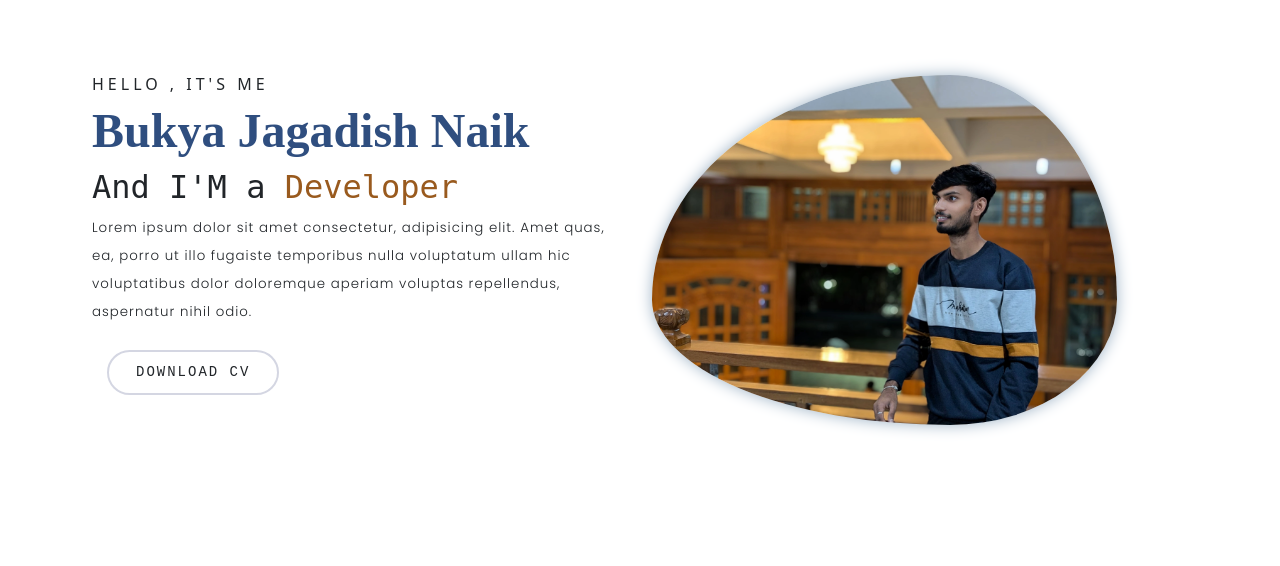
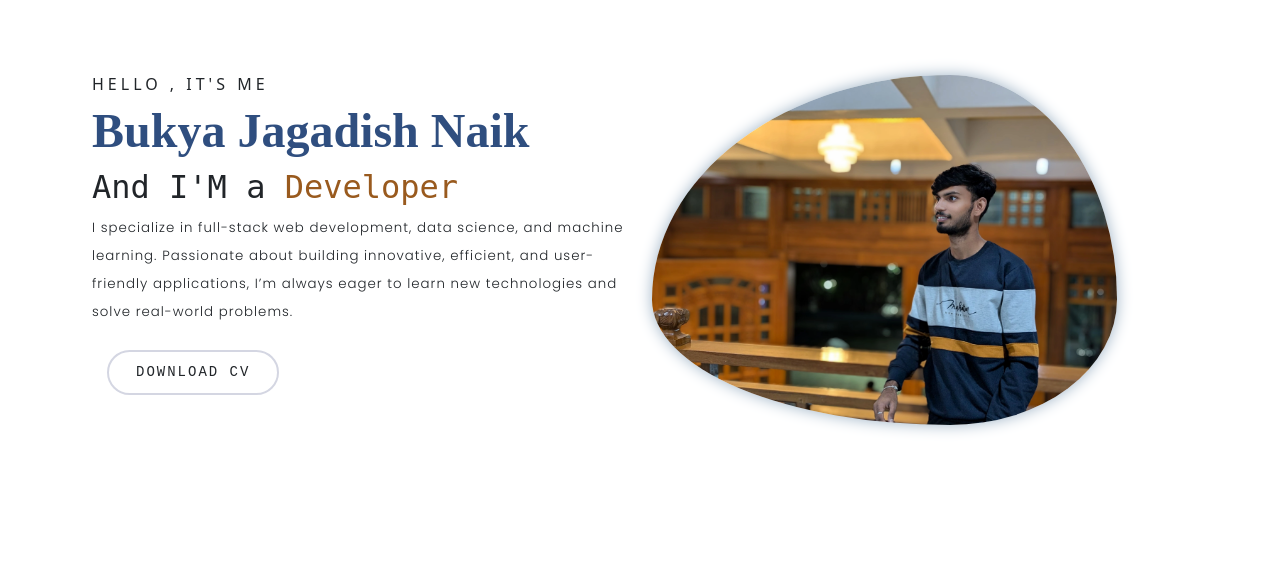
Before and after one commit to bukyajagadishnaik/portfolio, a Flask app: page / in a window 1280 px wide. Shown: the part 61-627 px from the top of the page. Run offline with Flask 3, Linux system fonts and the light colour scheme.

Commit message:
replaced lorem

```diff
--- a/app/templates/index.html
+++ b/app/templates/index.html
@@ -11,9 +11,7 @@ Home {% endblock title %}
                     <h6>Hello , It's Me</h6>
                     <h1>Bukya Jagadish Naik</h1>
                     <h2>And I'M a <span>Developer</span></h2>
-                    <p>Lorem ipsum dolor sit amet consectetur, adipisicing elit. Amet quas,<br>
-                        ea, porro ut illo fugaiste temporibus nulla voluptatum ullam hic <br>
-                        voluptatibus dolor doloremque aperiam voluptas repellendus, aspernatur nihil odio.</p>
+                    <p>I specialize in full-stack web development, data science, and machine learning. Passionate about building innovative, efficient, and user-friendly applications, I’m always eager to learn new technologies and solve real-world problems.</p>
                     <div class="mt-4">
                         <a href="" class="main-btn">Download CV</a>
                     </div>
```
